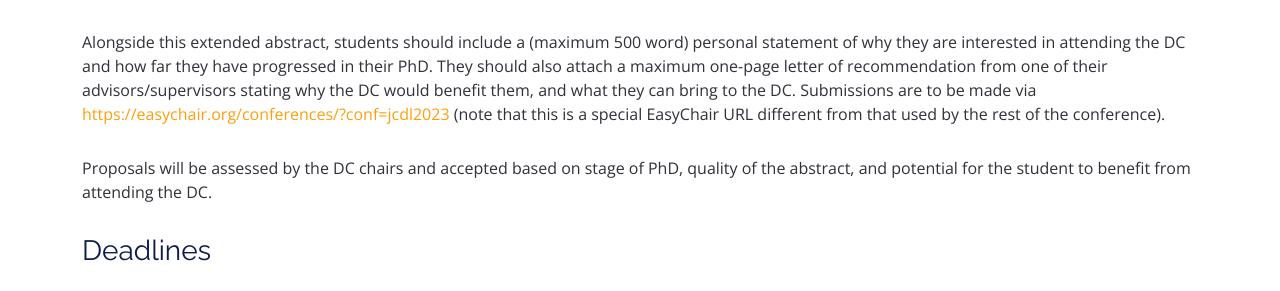
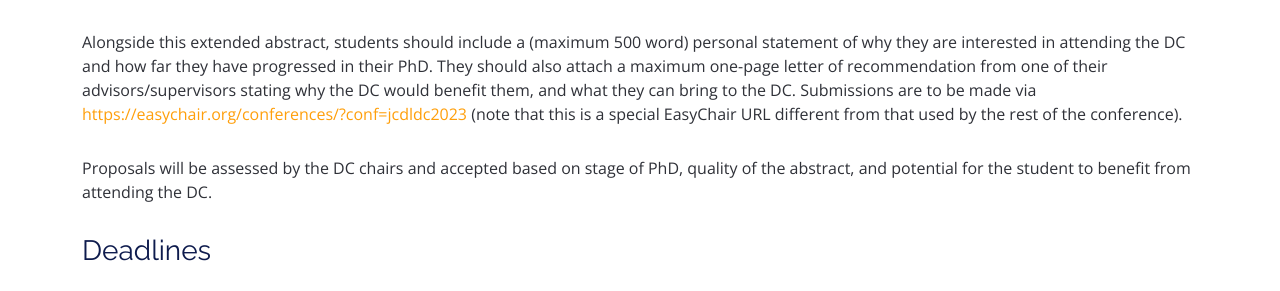
Before and after one commit to shawnmjones/JCDL2023-website-source, a Jekyll site: the page built from call-for-doctoral-consortium.html, in a window 1280 px wide and 900 px high, scrolled down 1487 px. Shown: the part 157-448 px from the top of the window. Built offline with Jekyll 4.4.1, drawn with Linux system fonts in a browser that asks for light colours; some of the changed lines change nothing that is shown.

Commit message:
fixing the DC submission URL

```diff
--- a/call-for-doctoral-consortium.html
+++ b/call-for-doctoral-consortium.html
@@ -100,7 +100,7 @@
 </p>
 
 <p>
-Alongside this extended abstract, students should include a (maximum 500 word) personal statement of why they are interested in attending the DC and how far they have progressed in their PhD. They should also attach a maximum one-page letter of recommendation from one of their advisors/supervisors stating why the DC would benefit them, and what they can bring to the DC. Submissions are to be made via <a href="https://easychair.org/conferences/?conf=jcdl2023" target="_blank">https://easychair.org/conferences/?conf=jcdl2023</a> (note that this is a special EasyChair URL different from that used by the rest of the conference).
+Alongside this extended abstract, students should include a (maximum 500 word) personal statement of why they are interested in attending the DC and how far they have progressed in their PhD. They should also attach a maximum one-page letter of recommendation from one of their advisors/supervisors stating why the DC would benefit them, and what they can bring to the DC. Submissions are to be made via <a href="https://easychair.org/conferences/?conf=jcdldc2023" target="_blank">https://easychair.org/conferences/?conf=jcdldc2023</a> (note that this is a special EasyChair URL different from that used by the rest of the conference).
 </p>
 
 <p>
```
